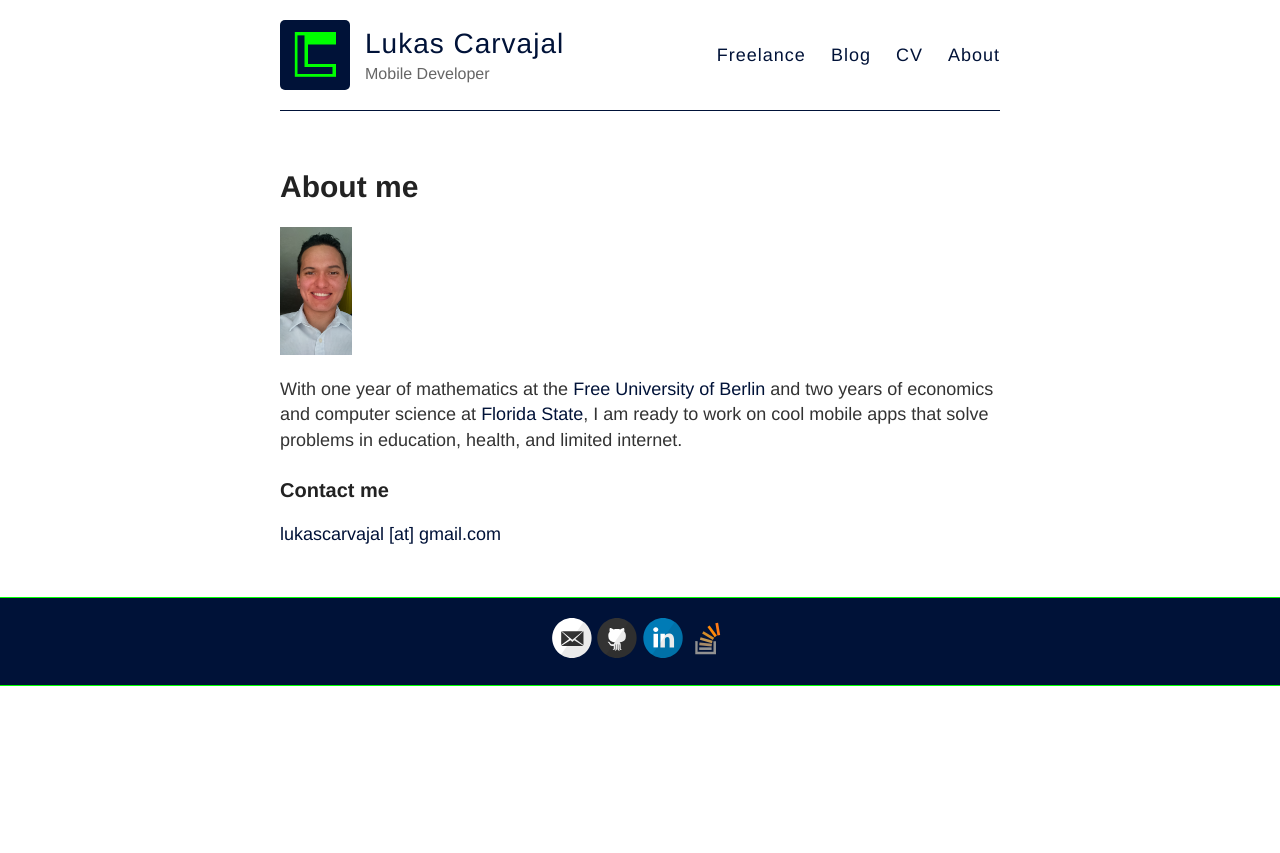
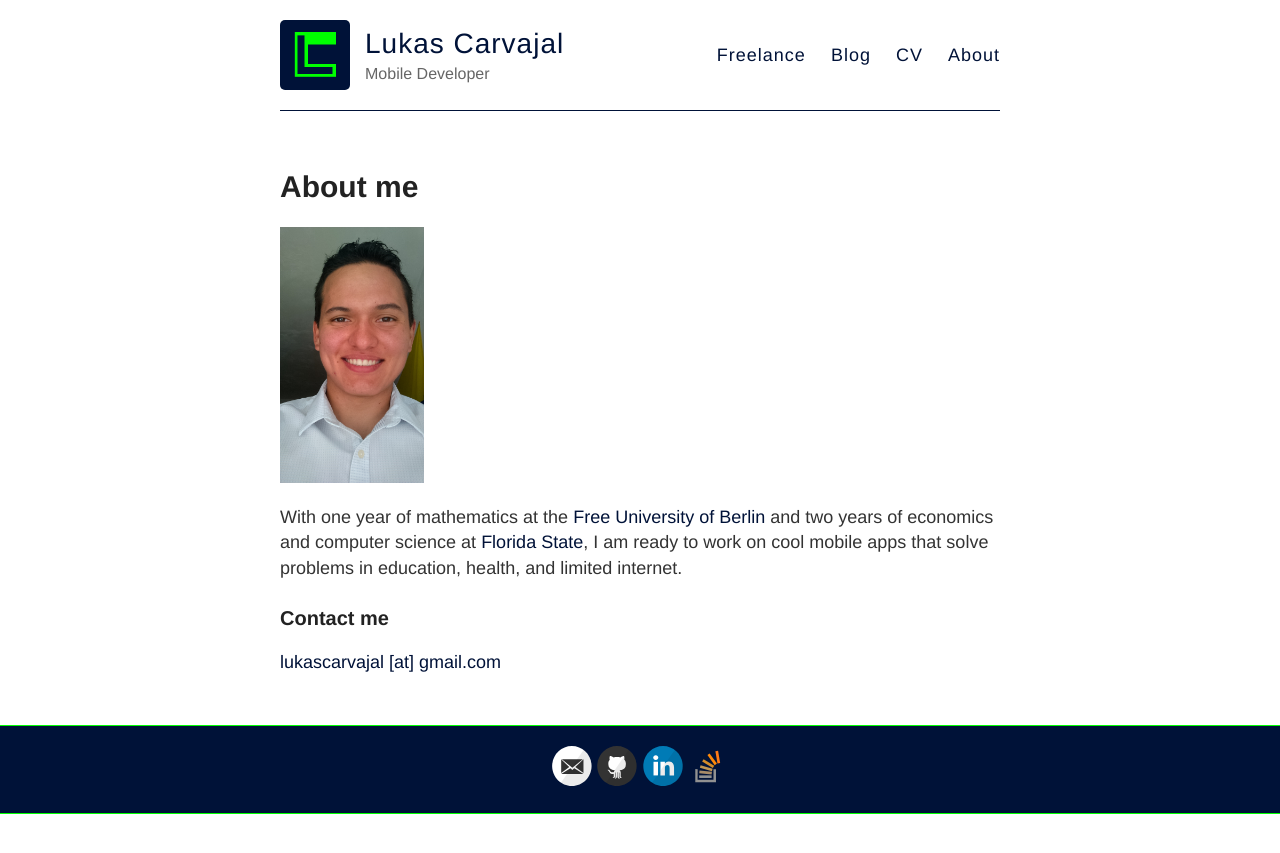
Before and after one commit to Lcarvajal/Lcarvajal.github.io, a Jekyll site: the page built from about.md, in a window 1280 px wide. Shown: the top 853 px of the page. Built offline with Jekyll 4.4.1, drawn with Linux system fonts in a browser that asks for light colours; Markdown is read by kramdown in place of the engine named in the settings.

Commit message:
add photo of me site/images

```diff
--- a/about.md
+++ b/about.md
@@ -4,7 +4,7 @@ title: About me
 permalink: /about/
 ---
 
-<img class="img-responsive" src="../images/me.jpg" alt="me" style="width:10%;" />
+<img class="img-responsive" src="../images/me.jpg" alt="me" style="width:20%;" />
 
 With one year of mathematics at the <a href="https://en.wikipedia.org/wiki/Free_University_Berlin" target="_blank">Free University of Berlin</a> and two years of economics and computer science at <a href="https://en.wikipedia.org/wiki/Florida_State_University" target="_blank">Florida State</a>, I am ready to work on cool mobile apps that solve problems in education, health, and limited internet.
 
```
